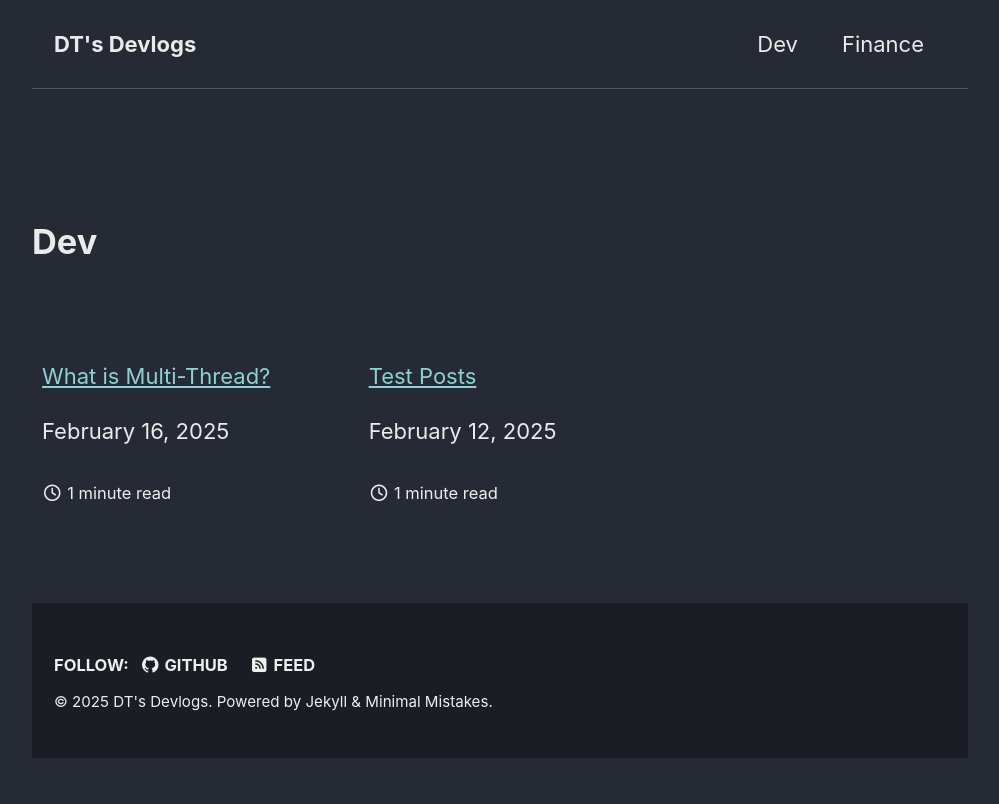
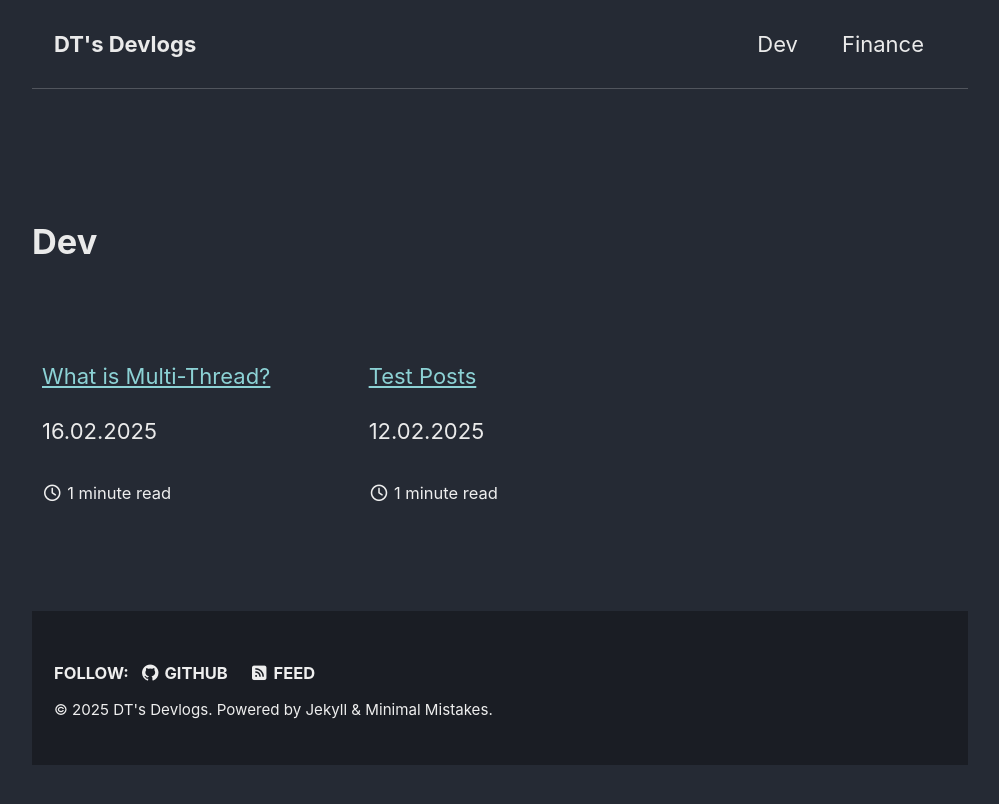
Before and after one commit to drache0311/drache0311.github.io, a Jekyll site: the page built from _pages/Dev.md, in a window 1280 px wide. Shown: the top 804 px of the page, without its empty margins (140-1139 px from the left). Built offline with Jekyll 4.4.1, drawn with Linux system fonts in a browser that asks for light colours; cached includes are drawn as plain includes.

Commit message:
Change post date format

```diff
--- a/_pages/Dev.md
+++ b/_pages/Dev.md
@@ -13,10 +13,10 @@ category: dev
             {% if post.categories contains page.category %}
                 <article class="article__grid">
                     <a href="{{ post.url | relative_url }}">{{ post.title }}</a>
-                    <div>
-                        <p>{{ post.date | date: "%B %d, %Y" }}</p>
+                    <p>
+                        <time>{{ post.date | date: "%d.%m.%Y" }}</time>
                         {% include page__meta.html %}
-                    </div>
+                    </p>
                 </article>
             {% endif %}
         {% endfor %}
```
Also changed, not shown: _pages/Finance.md (+3 -3 lines).
